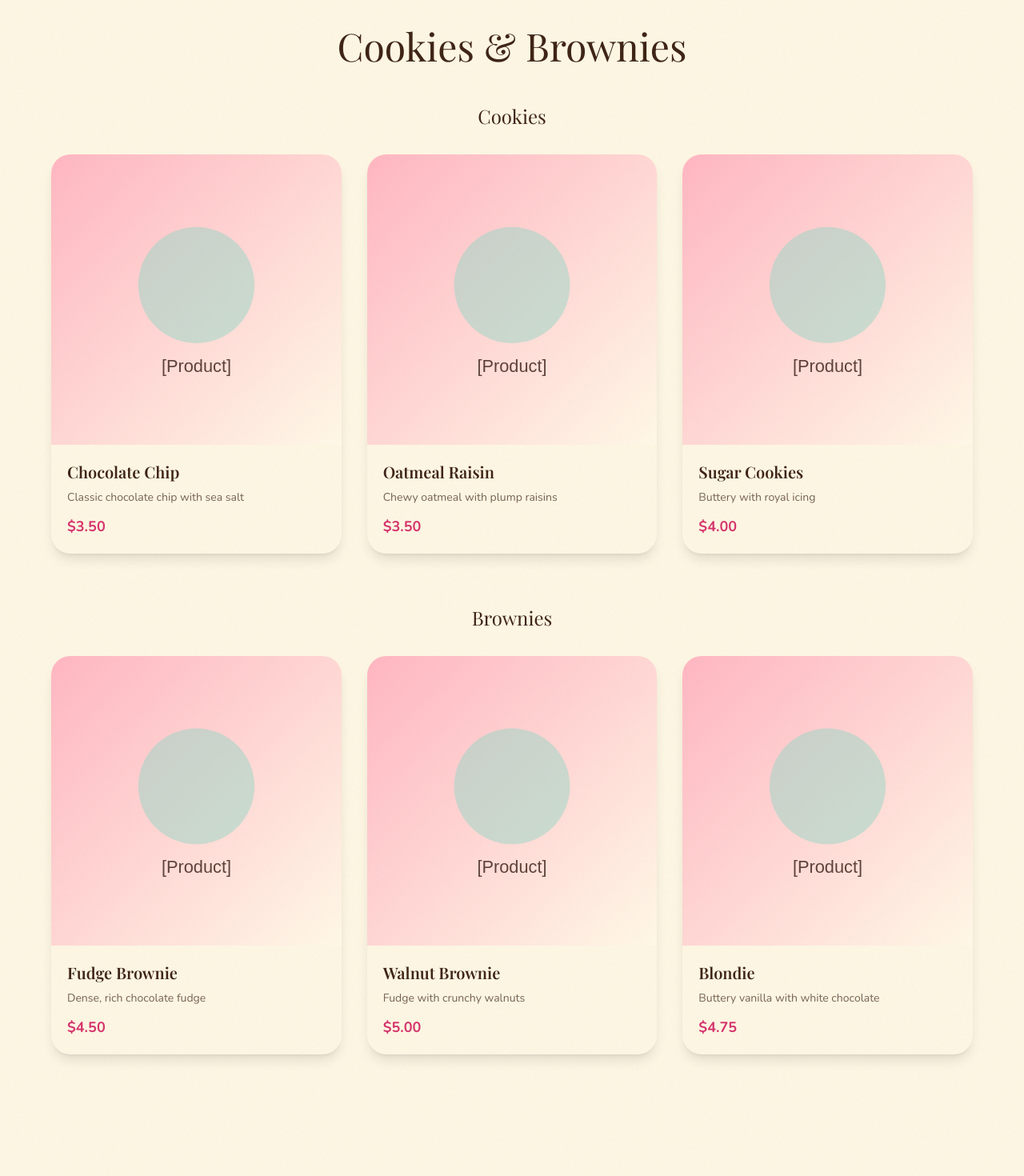
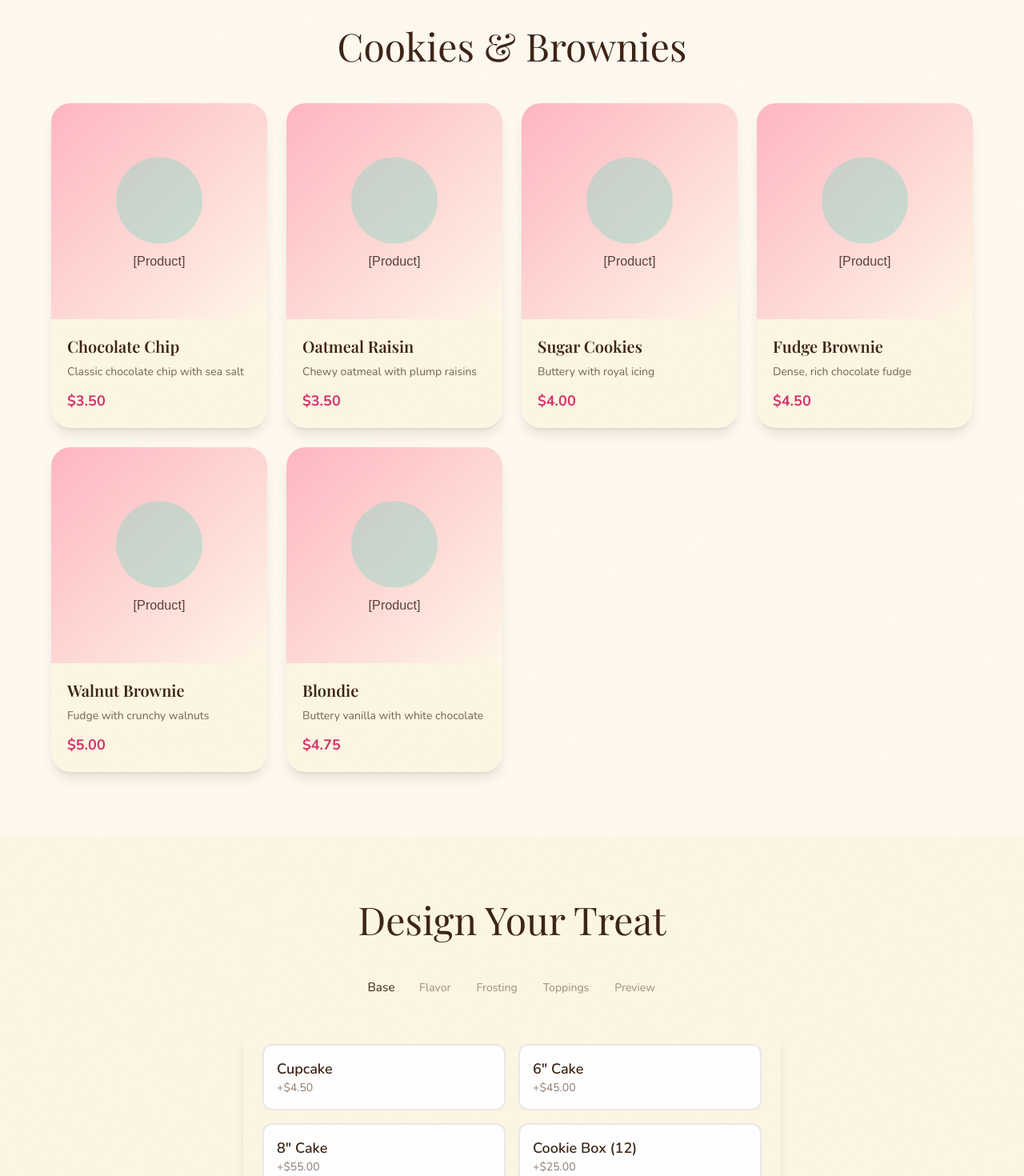
Before and after one commit to Sxurabh/faith-bakes, a Next.js app: page / in a window 1280 px wide. Shown: the part 3400-4870 px from the top of the page at 80% size. Built offline with nearby package versions, Linux system fonts and the light colour scheme.

Commit message:
feat: update CookiesBrownies section with new styling

```diff
--- a/app/sections/CookiesBrownies.tsx
+++ b/app/sections/CookiesBrownies.tsx
@@ -8,8 +8,7 @@ import AnimatedCard from '@/app/components/AnimatedCard';
 export default function CookiesBrownies() {
   const sectionRef = useRef<HTMLElement>(null);
   const headingRef = useRef<HTMLHeadingElement>(null);
-  const cookiesRef = useRef<HTMLDivElement>(null);
-  const browniesRef = useRef<HTMLDivElement>(null);
+  const gridRef = useRef<HTMLDivElement>(null);
 
   useEffect(() => {
     if (!sectionRef.current) return;
@@ -32,38 +31,19 @@ export default function CookiesBrownies() {
         );
       }
 
-      if (cookiesRef.current) {
+      if (gridRef.current) {
         gsap.fromTo(
-          cookiesRef.current.children,
-          { x: -100, opacity: 0, scale: 0.8 },
+          gridRef.current.children,
+          { y: 30, opacity: 0, scale: 0.9 },
           {
-            x: 0,
+            y: 0,
             opacity: 1,
             scale: 1,
-            duration: 0.7,
-            stagger: 0.15,
-            ease: 'back.out(1.7)',
+            duration: 0.5,
+            stagger: 0.08,
+            ease: 'back.out(1.2)',
             scrollTrigger: {
-              trigger: cookiesRef.current,
-              start: 'top 80%',
-            },
-          }
-        );
-      }
-
-      if (browniesRef.current) {
-        gsap.fromTo(
-          browniesRef.current.children,
-          { x: 100, opacity: 0, scale: 0.8 },
-          {
-            x: 0,
-            opacity: 1,
-            scale: 1,
-            duration: 0.7,
-            stagger: 0.15,
-            ease: 'back.out(1.7)',
-            scrollTrigger: {
-              trigger: browniesRef.current,
+              trigger: gridRef.current,
               start: 'top 80%',
             },
           }
@@ -74,49 +54,29 @@ export default function CookiesBrownies() {
     return () => ctx.revert();
   }, []);
 
+  const allProducts = [...products.cookies, ...products.brownies];
+
   return (
-    <section ref={sectionRef} id="cookies-brownies" className="py-20 px-6 bg-cream">
+    <section ref={sectionRef} id="brownies" className="py-20 px-6 bg-warm-ivory">
       <h2
         ref={headingRef}
-        className="font-playfair text-4xl md:text-5xl text-center text-chocolate mb-12"
+        className="font-playfair text-4xl md:text-5xl text-center text-deep-chocolate mb-12"
       >
         Cookies & Brownies
       </h2>
-
-      <div className="mb-16">
-        <h3 className="font-playfair text-2xl text-chocolate mb-8 text-center">Cookies</h3>
-        <div
-          ref={cookiesRef}
-          className="grid grid-cols-1 sm:grid-cols-2 lg:grid-cols-3 gap-8 max-w-6xl mx-auto"
-        >
-          {products.cookies.map((cookie) => (
-            <AnimatedCard
-              key={cookie.id}
-              image={cookie.image}
-              name={cookie.name}
-              description={cookie.description}
-              price={cookie.basePrice}
-            />
-          ))}
-        </div>
-      </div>
-
-      <div>
-        <h3 className="font-playfair text-2xl text-chocolate mb-8 text-center">Brownies</h3>
-        <div
-          ref={browniesRef}
-          className="grid grid-cols-1 sm:grid-cols-2 lg:grid-cols-3 gap-8 max-w-6xl mx-auto"
-        >
-          {products.brownies.map((brownie) => (
-            <AnimatedCard
-              key={brownie.id}
-              image={brownie.image}
-              name={brownie.name}
-              description={brownie.description}
-              price={brownie.basePrice}
-            />
-          ))}
-        </div>
+      <div
+        ref={gridRef}
+        className="grid grid-cols-2 md:grid-cols-3 lg:grid-cols-4 gap-4 md:gap-6 max-w-6xl mx-auto"
+      >
+        {allProducts.map((product) => (
+          <AnimatedCard
+            key={product.id}
+            image={product.image}
+            name={product.name}
+            description={product.description}
+            price={product.basePrice}
+          />
+        ))}
       </div>
     </section>
   );
```
